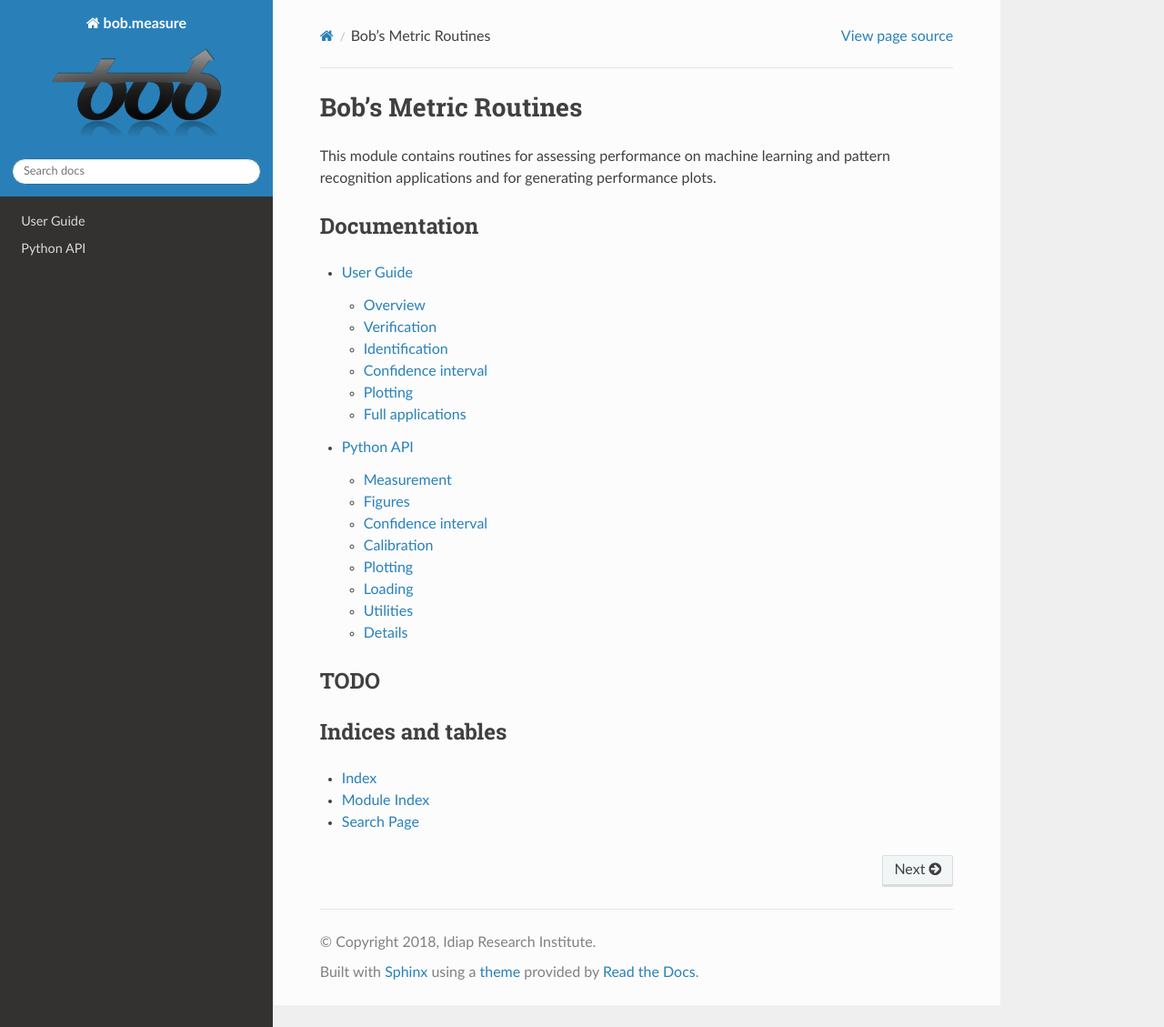
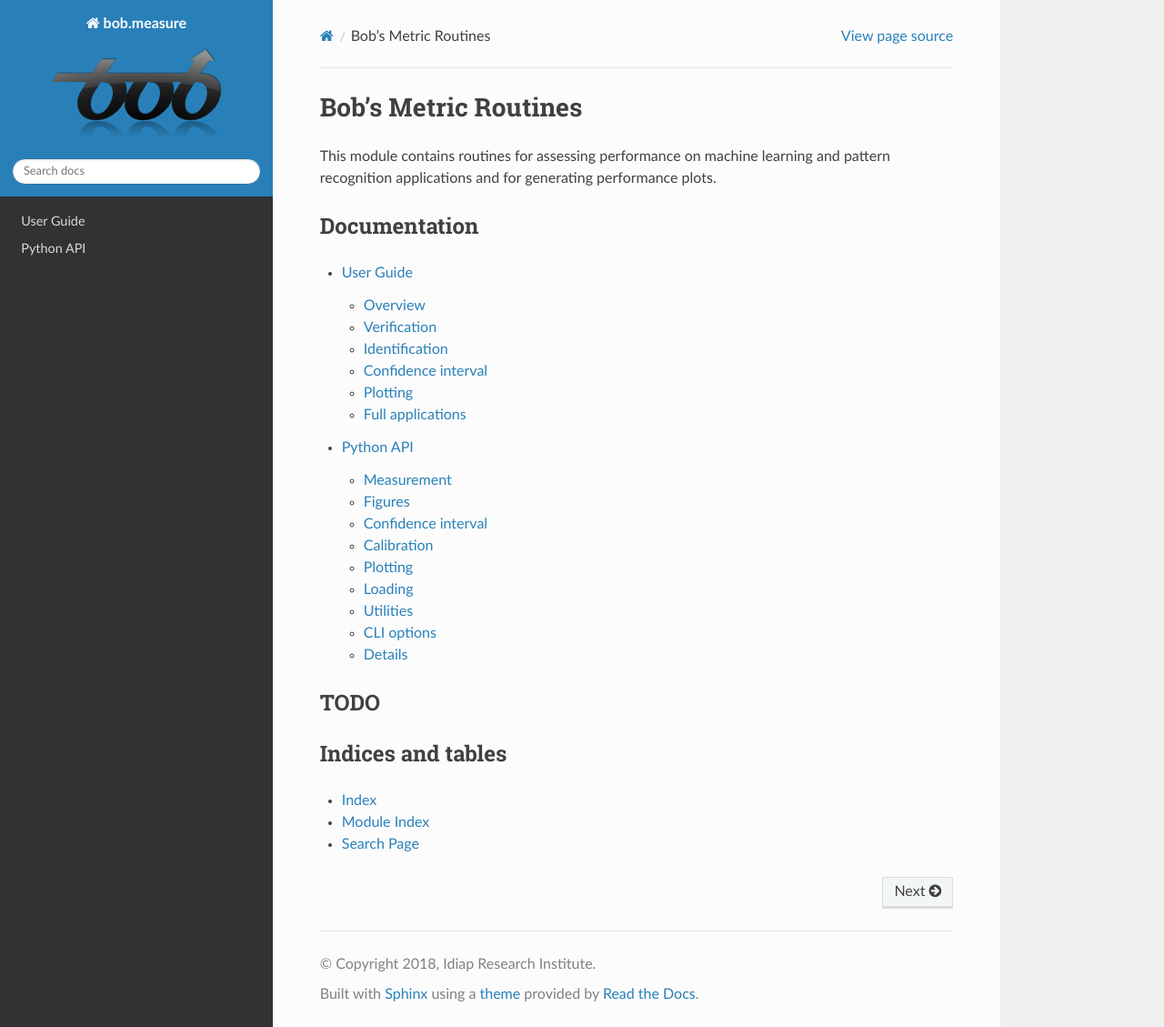
Before and after one commit to bioidiap/bob.measure, a Sphinx documentation site: the page built from doc/index.rst, in a window 1280 px wide and 1129 px high. Shown: the whole window at 91% size. Built offline with Sphinx 7.4.7 and the Read the Docs theme 2.0.0, drawn with Linux system fonts in a browser that asks for light colours; the version number could not be read and is left out.

Commit message:
Add autosummary for common_options.py

```diff
--- a/doc/py_api.rst
+++ b/doc/py_api.rst
@@ -117,6 +117,13 @@
    bob.measure.utils.get_thres
    bob.measure.utils.get_colors
 
+CLI options
+-----------
+
+.. autosummary::
+   bob.measure.script.common_options
+
+
 Details
 -------
 
```
